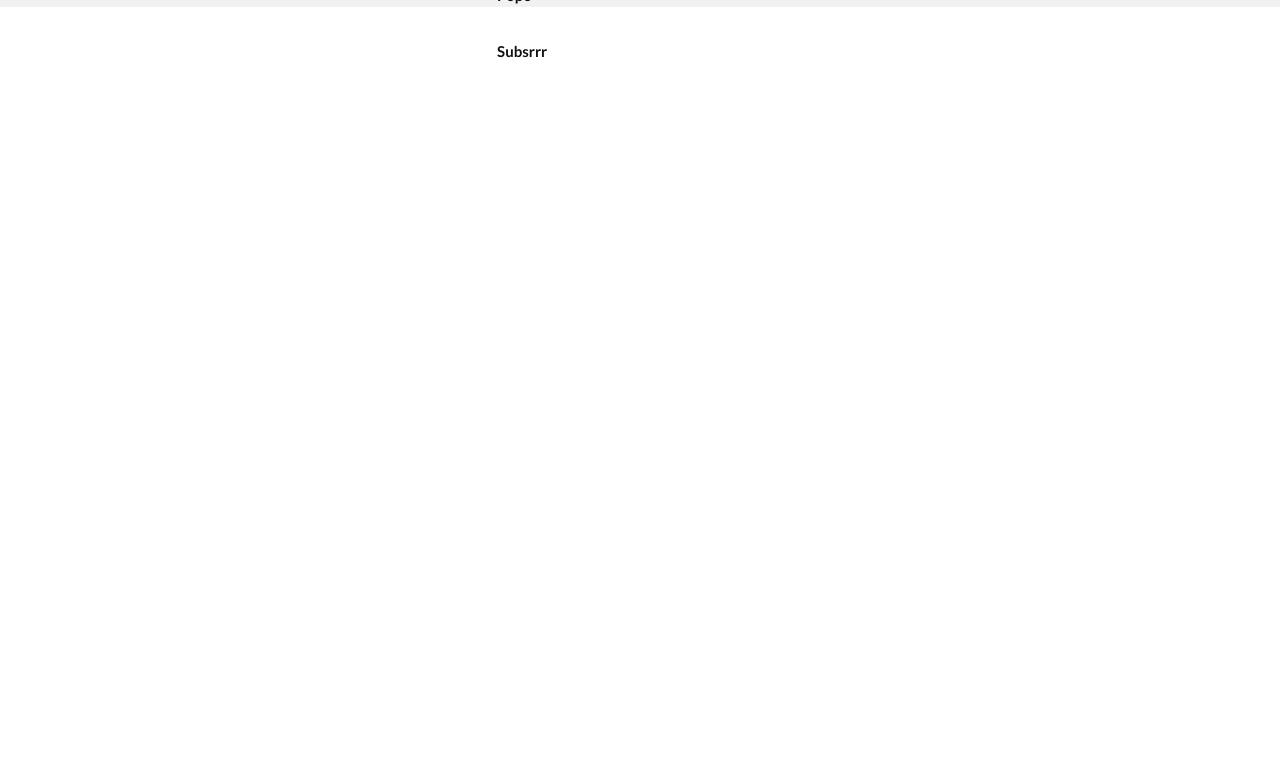
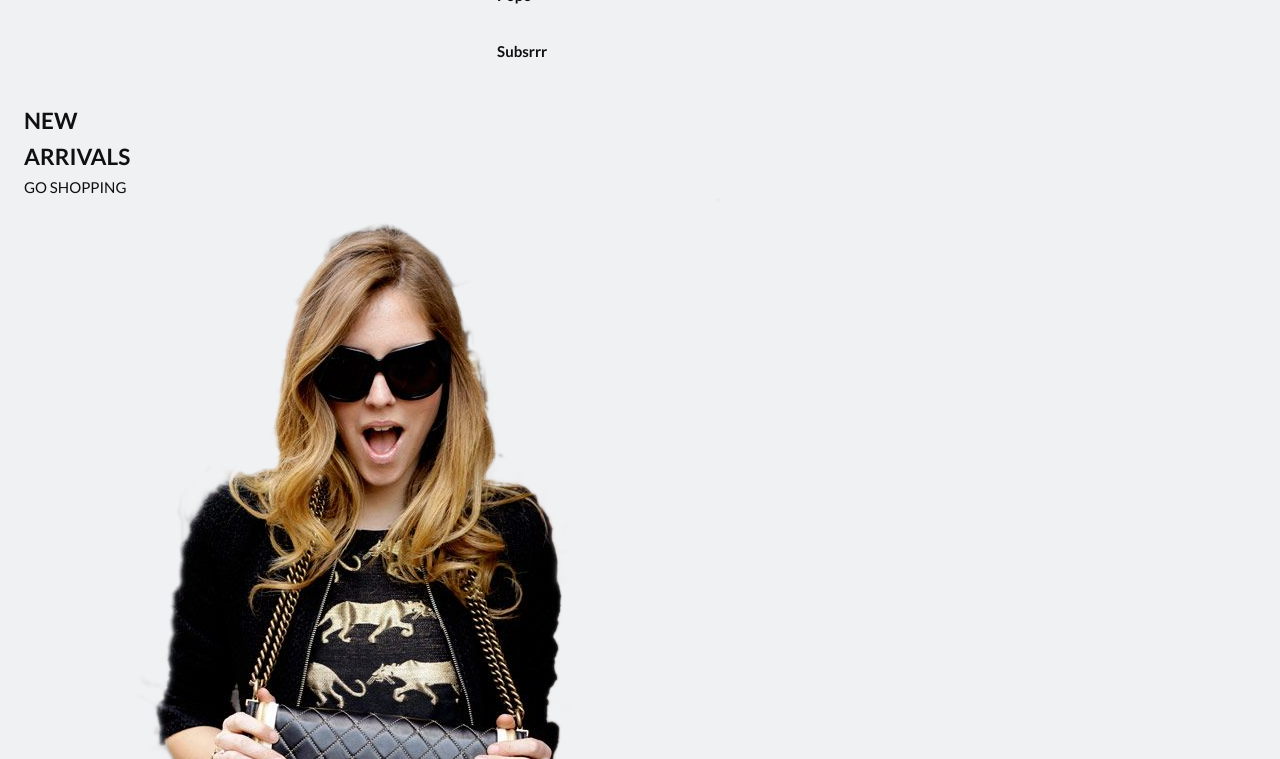
Before and after one commit to Golgariet/responsive-eCommerce-webapp-1, a website: page index.html in a window 1280 px wide. Shown: the part 41-800 px from the top of the page. Drawn offline with nearby package versions, Linux system fonts and the light colour scheme.

Commit message:
fixes + image/gimp

```diff
--- a/SCSS/base/_root.scss
+++ b/SCSS/base/_root.scss
@@ -179,3 +179,23 @@ img {
 .show {
   right: 0;
 }
+
+.active {
+  color: var(--primary-color);
+}
+
+.home {
+  background-color: var(--gray-color);
+}
+
+.home__container {
+  height: calc(100vh - var(--header-height));
+}
+
+.home__data {
+  padding-top: 6rem;
+}
+
+.home_title {
+  align-self: center;
+}
--- a/index.html
+++ b/index.html
@@ -41,7 +41,19 @@
       </nav>
     </header>
 
-    <main class="l-main"></main>
+    <main class="l-main">
+      <!-- home -->
+
+      <section class="home">
+        <div class="home__container bd-grid">
+          <div class="home__data">
+            <h1 class="home__title">NEW <br /><span>ARRIVALS</span></h1>
+            <a href="#featured" class="button">GO SHOPPING</a>
+          </div>
+          <img src="images/test-1.png" alt="" class="home__img" />
+        </div>
+      </section>
+    </main>
 
     <script src="js/script.js"></script>
   </body>
```
Also changed, not shown: css/styles.css, images/test-1.png (added), 1 other file.
